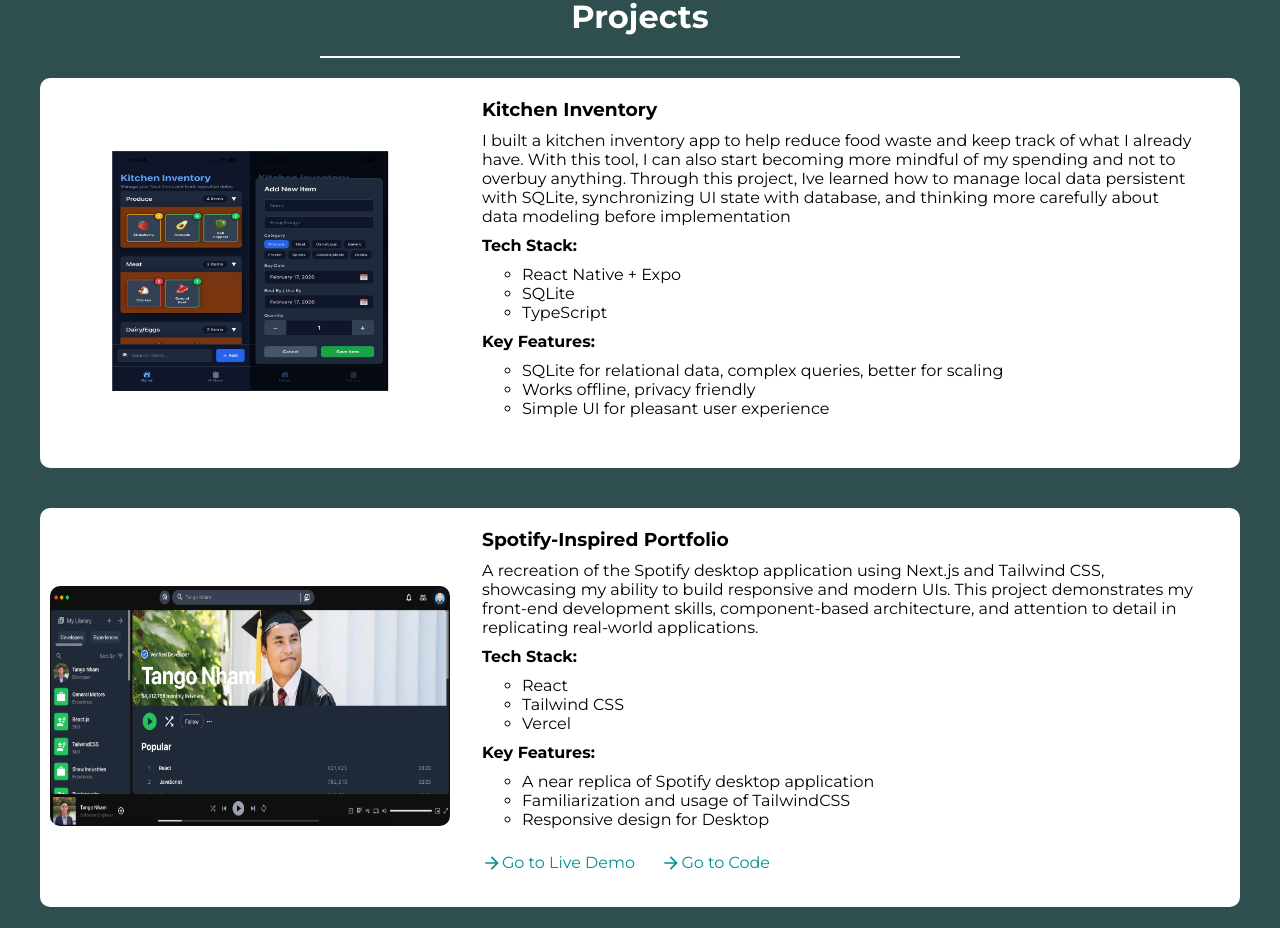
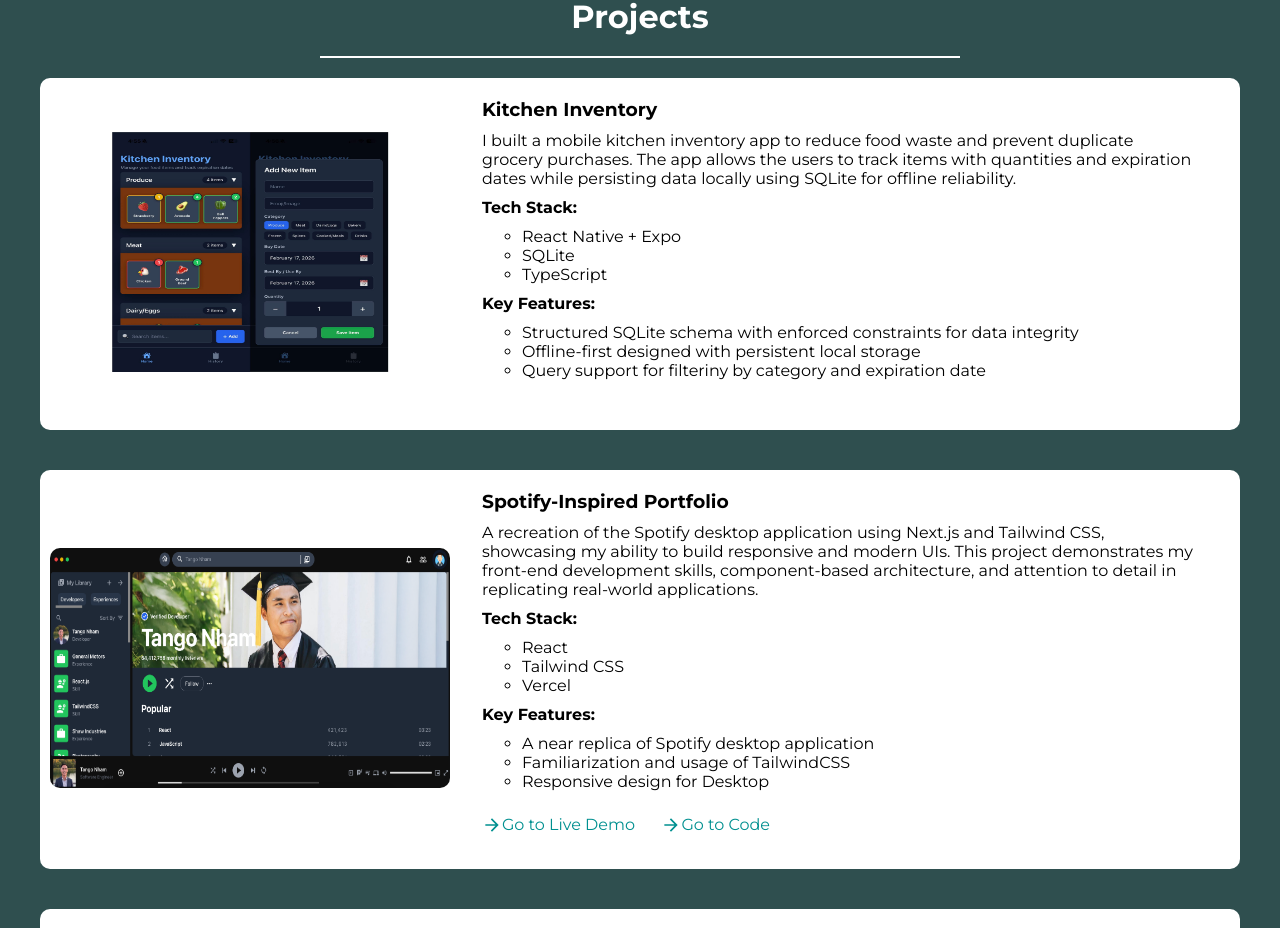
Before and after one commit to TangoCode99/react-practice, a React (Create React App) app: page / in a window 1280 px wide. Shown: the part 3110-4038 px from the top of the page. Built offline with nearby package versions, Linux system fonts and the light colour scheme.

Commit message:
Updated kitchen project description.

```diff
--- a/src/components/about.jsx
+++ b/src/components/about.jsx
@@ -36,15 +36,14 @@
     {
         name: 'Kitchen Inventory',
         image: KitchenInventory,
-        description: 'I built a kitchen inventory app to help reduce food waste and keep track of what I already have. ' +
-        'With this tool, I can also start becoming more mindful of my spending and not to overbuy anything. Through this project, Ive learned ' +
-        'how to manage local data persistent with SQLite, synchronizing UI state with database, and thinking more carefully about ' +
-        'data modeling before implementation',
+        description: 'I built a mobile kitchen inventory app to reduce food waste and prevent duplicate grocery purchases. ' +
+        'The app allows the users to track items with quantities and expiration dates while persisting data locally using ' +
+        'SQLite for offline reliability.',
         techStack: ['React Native + Expo', 'SQLite', 'TypeScript'],
         features: [
-            'SQLite for relational data, complex queries, better for scaling',
-            'Works offline, privacy friendly',
-            'Simple UI for pleasant user experience'
+            'Structured SQLite schema with enforced constraints for data integrity',
+            'Offline-first designed with persistent local storage',
+            'Query support for filteriny by category and expiration date'
         ]
     },
     {
```
